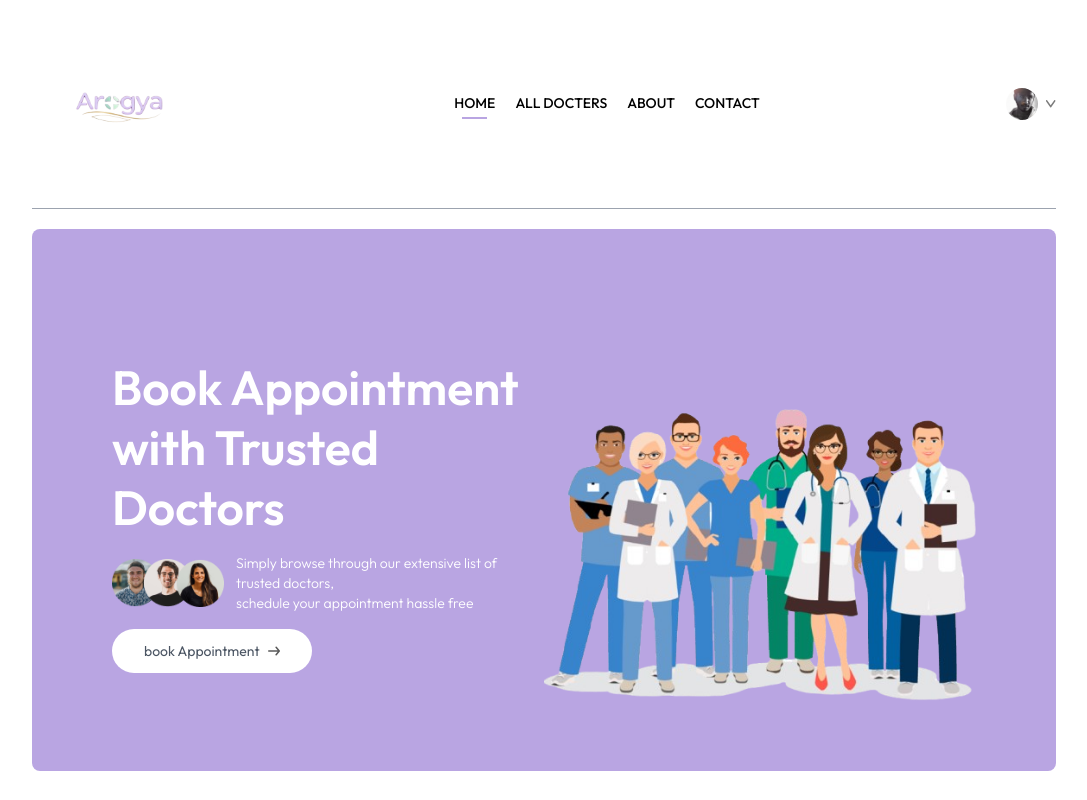
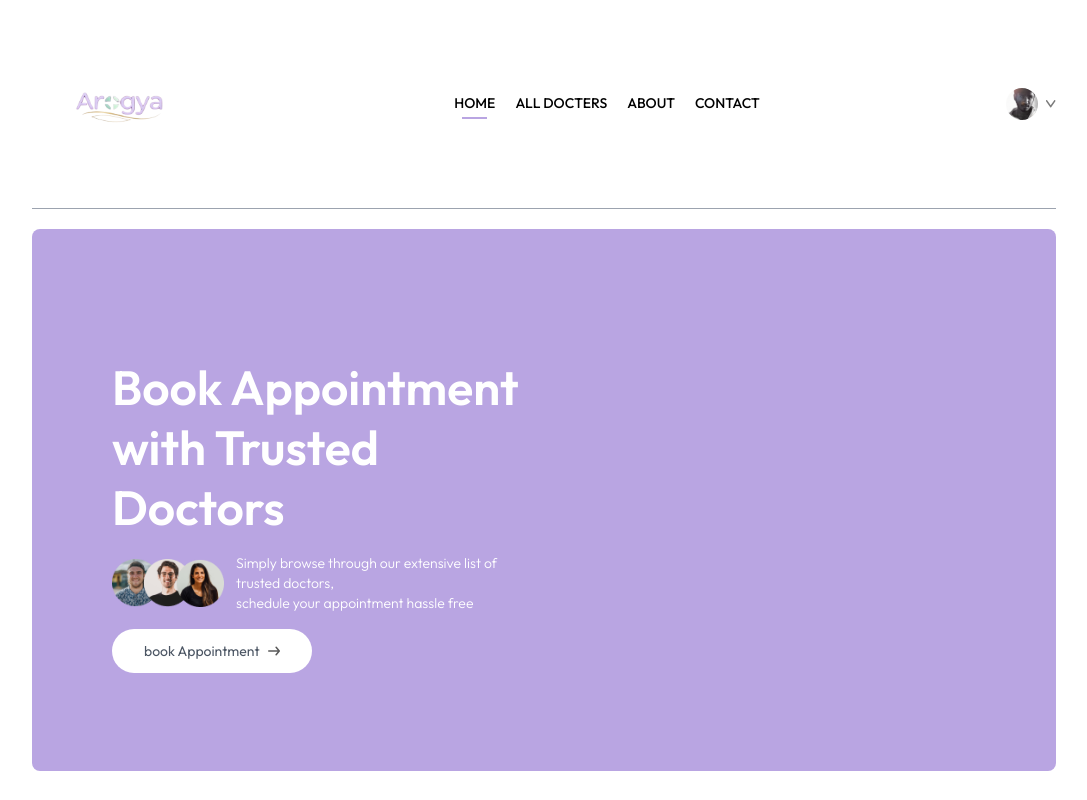
Before and after one commit to chethan2728/Arogya, a React (Vite) app in the folder frontend/: page / in a window 1280 px wide. Shown: the top 800 px of the page, without its empty margins (96-1183 px from the left). Built offline with nearby package versions, Linux system fonts and the light colour scheme.

Commit message:
Fix: corrected NavBar import path 1

```diff
--- a/frontend/src/assets/assets.js
+++ b/frontend/src/assets/assets.js
@@ -1,5 +1,4 @@
 import appointment_img from './appointment_img.png'
-import header_img from './header_img.png'
 import group_profiles from './group_profiles.png'
 import profile_pic from './profile_pic.png'
 import contact_image from './contact_image.png'
@@ -40,7 +39,6 @@ import Pediatricians from './Pediatricians.svg'
 
 export const assets = {
     appointment_img,
-    header_img,
     group_profiles,
     logo,
     chats_icon,
--- a/frontend/src/components/Header.jsx
+++ b/frontend/src/components/Header.jsx
@@ -20,9 +20,7 @@ const Header = () => {
       </div>
 
       {/* ------ Right Side ------ */}
-        <div className='md:w-1/2 relative'>
-            <img className='w-full md:absolute bottom-0 h-auto rounded-lg' src={assets.header_img} alt="" />
-        </div>
+        <div className='md:w-1/2 relative'>        </div>
     </div>
   )
 }
```
Also changed, not shown: frontend/src/assets/Header_img.png (deleted).
